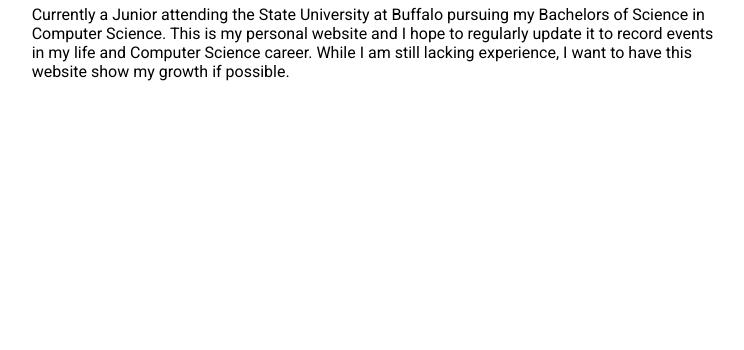
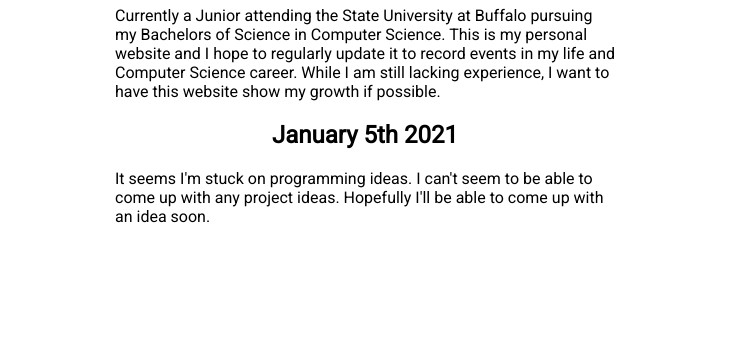
Before and after one commit to oddloops/oddloops.github.io, a plain HTML site: page index.html in a window 1280 px wide. Shown: the part 450-800 px from the top of the page, without its empty margins (275-1019 px from the left). Drawn offline with Linux system fonts and the light colour scheme.

Commit message:
Added text boxes and removed redundant css classes.

```diff
--- a/index.html
+++ b/index.html
@@ -21,10 +21,16 @@
 	</head>
 	<body>
 		<main>
-			<div class="roboto-font">
+			<div id="Bio">
 				<h1 class="center">I'm Vinci Wu.</h1>
-				<p class="center left-align">Currently a Junior attending the State University at Buffalo pursuing my Bachelors of Science in <br> Computer Science. This is my personal website and I hope to regularly update it to record events <br> in my life and Computer Science career. While I am still lacking experience, I want to have this <br> website show my growth if possible.</p>
+				<p>Currently a Junior attending the State University at Buffalo pursuing my Bachelors of Science in Computer Science. This is my personal website and I hope to regularly update it to record events in my life and Computer Science career. While I am still lacking experience, I want to have this website show my growth if possible.</p>
 			</div>
 		</main>
+		<section>
+			<div id="Blog">
+				<h2>January 5th 2021</h2>
+				<p>It seems I'm stuck on programming ideas. I can't seem to be able to come up with any project ideas. Hopefully I'll be able to come up with an idea soon.</p>
+			</div>
+		</section>
 	</body>
 </html>
--- a/stylesheet.css
+++ b/stylesheet.css
@@ -1,4 +1,19 @@
 @import url('https://fonts.googleapis.com/css?family=Roboto&display=swap');
+div {
+	font-family: Roboto, Helvetica;
+	font-size: 16px;
+}
+
+p {
+	width: 500px;
+	margin: auto;
+}
+
+h2 {
+	display: flex;
+	justify-content: center;
+}
+
 .profile-pic {
 	display: inline;
 	margin-top: -100px;
@@ -13,11 +28,6 @@
     position: relative;
     overflow: hidden;
     border-radius: 50%;
-}
-
-.roboto-font {
-	font-family: Roboto, Helvetica;
-	font-size: 16px;
 }
 
 .center {
@@ -50,7 +60,3 @@
 .fa-twitter {
 	color: #00aced;
 }
-
-.fa-instagram {
-	color: #3f729b;
-}
```
